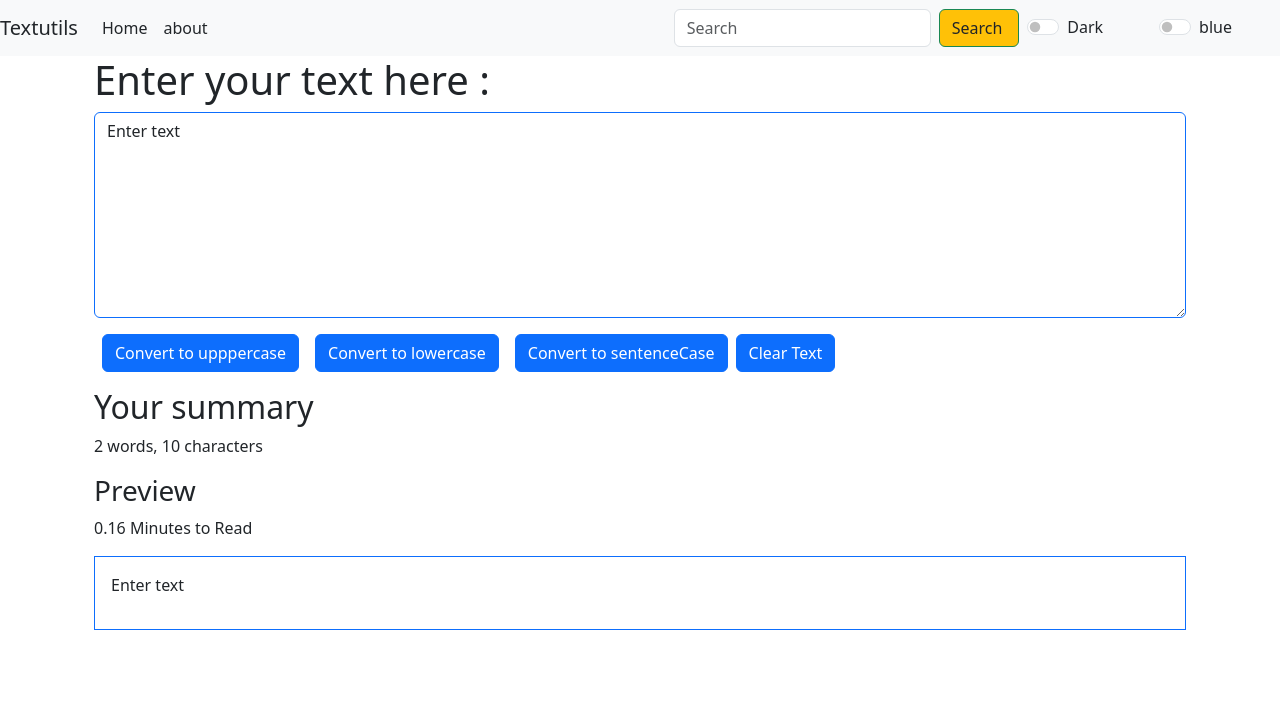
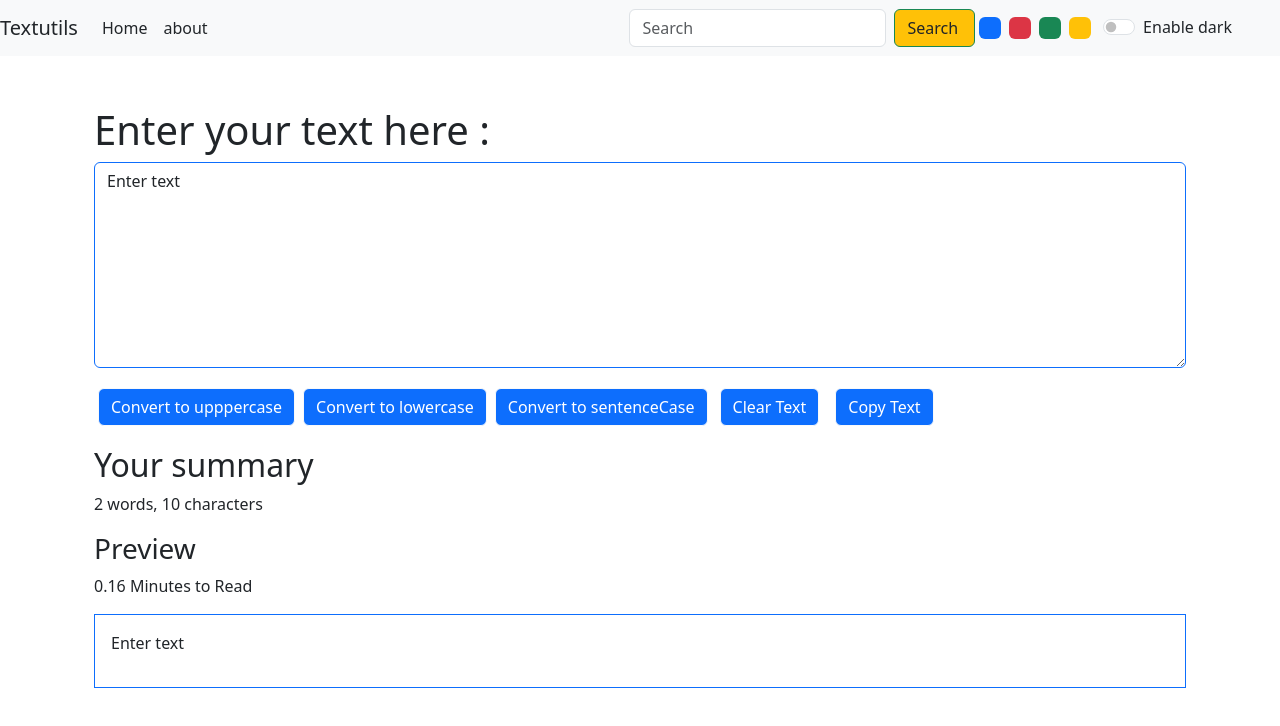
Before and after one commit to Akash6790/React-folder, a React (Create React App) app: page / in a window 1280 px wide. Shown: the top 726 px of the page. Built offline with nearby package versions, Linux system fonts and the light colour scheme.

Commit message:
adding buttons and updating isuse of word count

```diff
--- a/src/App.js
+++ b/src/App.js
@@ -13,7 +13,7 @@ import {
 function App() {
   const [mode, setMode] = useState('light');
   const [alert, setalert] = useState(null);
-  const [modes, setmodes] = useState("blue");
+   const [modes, setmodes] = useState("blue");
 
   let showalert = (message, type) => {
     setalert({
@@ -25,7 +25,16 @@ function App() {
     }, 3000)
   }
 
+  const removebodyclass = ()=>{
+    document.body.classList.remove('bg-light');
+    document.body.classList.remove('bg-dark');
+    document.body.classList.remove('bg-warning');
+    document.body.classList.remove('bg-success');
+    document.body.classList.remove('bg-danger');
+    document.body.classList.remove('bg-primary');
+  }
   const enable = () => {
+    removebodyclass();
     if (mode === 'light') {
       setMode('dark');
       document.body.style.backgroundColor = ' black ';
@@ -41,10 +50,13 @@ function App() {
       document.title = "light mode";
     }
   }
-  const enablemode = () => {
+  const enablemode = (cls) => {
+    console.log(cls);
+    removebodyclass();
+    document.body.classList.add('bg-'+cls)
     if (modes === "blue") {
       setmodes("orange");
-      document.body.style.backgroundColor = ' orange ';
+      document.body.style.backgroundColor = '  ';
       document.body.style.color = 'white';
       showalert("red background is enabled ", "success")
     }
@@ -56,19 +68,19 @@ function App() {
 
     }
   }
-  return (
+   return (
     <>
       <Router>
-        <Navbar title="Textutils" mode={mode} enable={enable} enablemode={enablemode} />
+        <Navbar title="Textutils" mode={mode} enable={enable}  enablemode ={enablemode}/>
         <Alert alert={alert} />
         <Routes>
           <Route path="/" element={
             <div className="container">
-              <Textforms heading="Enter your text here :" showalert={showalert} />
+              <Textforms heading="Enter your text here :" showAlert={showalert} />
             </div>
           } />
           <Route path="/about" element={
-            <div className="container my-3">
+            <div className="container my-5">
               <About />
             </div>
           } />
--- a/src/components/about.js
+++ b/src/components/about.js
@@ -27,8 +27,8 @@ export default function About() {
 
     return (
         <>
-            <div className='container ' style={style}>
-                <h2>About Us</h2>
+            <div className='container rounded mt-5' style={style}>
+                <h2 className="mt-10">About Us</h2>
                 <div className="accordion" id="accordionExample" style={style}>
                     <div className="accordion-item">
                         <h2 className="accordion-header">
--- a/src/components/alert.js
+++ b/src/components/alert.js
@@ -4,16 +4,16 @@ import 'bootstrap/dist/js/bootstrap.bundle.min.js';
 
 
 function Alert(props) {
-    const captilize = ( word ) =>{
-            const  lower = word.toLowerCase();
-            return lower.charAt(0).toUpperCase()  + lower.slice(1)
-
+    const captilize = (word) => {
+        const lower = word.toLowerCase();
+        return lower.charAt(0).toUpperCase() + lower.slice(1)
     }
     return (
-           props.alert && <div className={`alert alert-${props.alert.type} alert-dismissible fade show`} role="alert">
-              <strong>{captilize(props.alert.type)}</strong> :  {props.alert.msg}
-
-            </div>
+        <div style={{ height: "30px" , marginBottom: "20px"}}>
+            {props.alert && <div className={`alert alert-${props.alert.type} alert-dismissible fade show`} role="alert">
+                <strong>{captilize(props.alert.type)}</strong> :  {props.alert.msg}
+            </div>}
+        </div>
     )
 }
 
--- a/src/components/navnar.js
+++ b/src/components/navnar.js
@@ -1,13 +1,13 @@
 import React from 'react'
-import { propTypes } from 'react-bootstrap/esm/Image'
+import  propTypes  from 'react-bootstrap/esm/Image'
 import { Link } from 'react-router-dom'
 
 export default function NavBar(props) {
   return (
     <div>
       <>
-        <nav className={`navbar navbar-expand-lg  navbar text-${props.mode === 'light'?'dark':'light'} bg-${props.mode} `}>
-          <a className={`navbar-brand  nav-link  text-${props.mode === 'light'?'dark':'light'} href="/"`}>{props.title}</a>
+        <nav className={`navbar navbar-expand-lg  navbar text-${props.mode === 'light' ? 'dark' : 'light'} bg-${props.mode} `}>
+          <a className={`navbar-brand  nav-link  text-${props.mode === 'light' ? 'dark' : 'light'} href="/"`}>{props.title}</a>
           <button className="navbar-toggler" type="button" data-toggle="collapse" data-target="#navbarSupportedContent" aria-controls="navbarSupportedContent" aria-expanded="false" aria-label="Toggle navigation">
             <span className="navbar-toggler-icon"></span>
           </button>
@@ -15,10 +15,10 @@ export default function NavBar(props) {
           <div className="collapse navbar-collapse" id="navbarSupportedContent">
             <ul className="navbar-nav mr-auto">
               <li className="nav-item active">
-                <Link className={`nav-link  text-${props.mode === 'light'?'dark':'light'}`} to="/">Home <span className="sr-only">(current)</span></Link>
+                <Link className={`nav-link  text-${props.mode === 'light' ? 'dark' : 'light'}`} to="/">Home <span className="sr-only">(current)</span></Link>
               </li>
               <li className="nav-item">
-                <Link className={`nav-link  text-${props.mode === 'light'?'dark':'light'}`} to="/about">about</Link>
+                <Link className={`nav-link  text-${props.mode === 'light' ? 'dark' : 'light'}`} to="/about">about</Link>
               </li>
 
             </ul>
@@ -26,14 +26,24 @@ export default function NavBar(props) {
               <input className="form-control mr-sm-2" type="search" placeholder="Search" aria-label="Search" />
               <button className="btn btn-outline-success bg-warning  my-2 my-sm-0  text-dark pe-3" type="submit">Search</button>
             </form>
-            <div className={`form-check form-switch px-5 text-${props.mode === 'light'?'dark':'light'}`}>
+            <div className="d-flex">
+              <div className="bg-primary rounded mx-1" onClick={() => { props.enablemode('primary') }} style={{ height: "22px", width: "22px", cursor :"pointer"}}></div>
+              <div className="bg-danger rounded mx-1" onClick={() => { props.enablemode('danger') }} style={{ height: "22px", width: "22px", cursor :"pointer"}}></div>
+              <div className="bg-success rounded mx-1" onClick={() => { props.enablemode('success') }} style={{ height: "22px", width: "22px", cursor :"pointer"}}></div>
+              <div className="bg-warning rounded mx-1" onClick={() => { props.enablemode('warning') }} style={{ height: "22px", width: "22px", cursor :"pointer"}}></div>
+              {/* <div className="bg-dark rounded mx-1" onClick={() => { props.enablemode('dark') }} style={{ height: "22px", width: "22px", cursor :"pointer"}}></div>
+              <div className="bg-light rounded mx-1" onClick={() => { props.enablemode('light') }} style={{ height: "22px", width: "22px", cursor :"pointer"}}></div> */}
+
+            </div>
+
+            <div className={`form-check form-switch px-5 text-${props.mode === 'light' ? 'dark' : 'light'}`}>
               <input className="form-check-input " onClick={props.enable} type="checkbox" role="switch" id="switchCheckDefault" />
-              <label className="form-check-label " htmlFor="switchCheckDefault">  {props.mode === 'light' ? ' Dark ' : ' Light'}</label>
+              <label className="form-check-label " htmlFor="switchCheckDefault"> Enable dark</label>
             </div>
-            <div className={`form-check form-switch px-5 text-${props.mode === 'light'?'yellow':'blue'}`}>
+            {/* <div className={`form-check form-switch px-5 text-${props.mode === 'light'?'yellow':'blue'}`}>
               <input className="form-check-input " onClick={props.enablemode} type="checkbox" role="switch" id="switchCheckDefault" />
-              <label className="form-check-label " htmlFor="switchCheckDefault">{props.mode == 'blue' ? 'yellow':'blue'} </label>
-             </div>
+              <label className="form-check-label " htmlFor="switchCheckDefault">{props.mode === 'blue' ? 'yellow':'blue'} </label>
+             </div> */}
           </div>
         </nav>
       </>
--- a/src/components/textforms.js
+++ b/src/components/textforms.js
@@ -20,6 +20,13 @@ export default function Textforms(props) {
         settext(newtext);
         props.showAlert("cleared sucessfully", "success")
     }
+    const hnadlecopy = () =>{
+        let text = document.getElementById("box1");
+        text.select();
+        navigator.clipboard.writeText(text.value);
+        document.getSelection().removeAllRanges()
+        props.showAlert("copied to clipboard", "success");
+    }
     const sentenceCase = () => {
         let sentences = text.split(/(?<=\.)\s+/);
         let newText = sentences
@@ -40,14 +47,15 @@ export default function Textforms(props) {
                 <div className="mb-3">
                     <textarea className="form-control  border-primary" onChange={handleonchange} value={text} id="box1" rows="8"> enter the text</textarea>
                 </div>
-                <button className="btn btn-primary mx-2" onClick={handleupclick} type="submit">Convert to upppercase</button>
-                <button className="btn btn-primary mx-2" onClick={handleloclick} type="submit">Convert to lowercase</button>
-                <button className="btn btn-primary mx-2" onClick={sentenceCase} type="submit">Convert to sentenceCase</button>
-                <button className="btn btn-primary" onClick={handleclearclick} type="submit">Clear Text</button>
+                <button  disabled={text.length===0 }className="btn btn-primary mx-1 my-1 border-light" onClick={handleupclick} type="submit">Convert to upppercase</button>
+                <button disabled={text.length===0 }className="btn btn-primary mx-1 my-1 border-light" onClick={handleloclick} type="submit">Convert to lowercase</button>
+                <button disabled={text.length===0 }className="btn btn-primary mx-1 my-1 border-light" onClick={sentenceCase} type="submit">Convert to sentenceCase</button>
+                <button disabled={text.length===0 }className="btn btn-primary mx-2 my-1 border-light" onClick={handleclearclick} type="submit">Clear Text</button>
+                <button disabled={text.length===0 }className="btn btn-primary mx-2 my-1 border-light" onClick={hnadlecopy} type="submit">Copy Text</button>
             </div>
-            <div className='container'>
+            <div disabled={text.length===0 }className='container'>
                 <h2>Your summary</h2>
-                <p>{text.split(" ").length} words, {text.length} characters</p>
+                <p>{text.split(" ").filter((element)=>{return element.length!==0}).length} words, {text.length} characters</p>
                 <h3>Preview</h3>
                 <p>{0.08 * text.split(" ").length} Minutes to Read</p>
                 <div className="container  border border-primary p-3">
```
